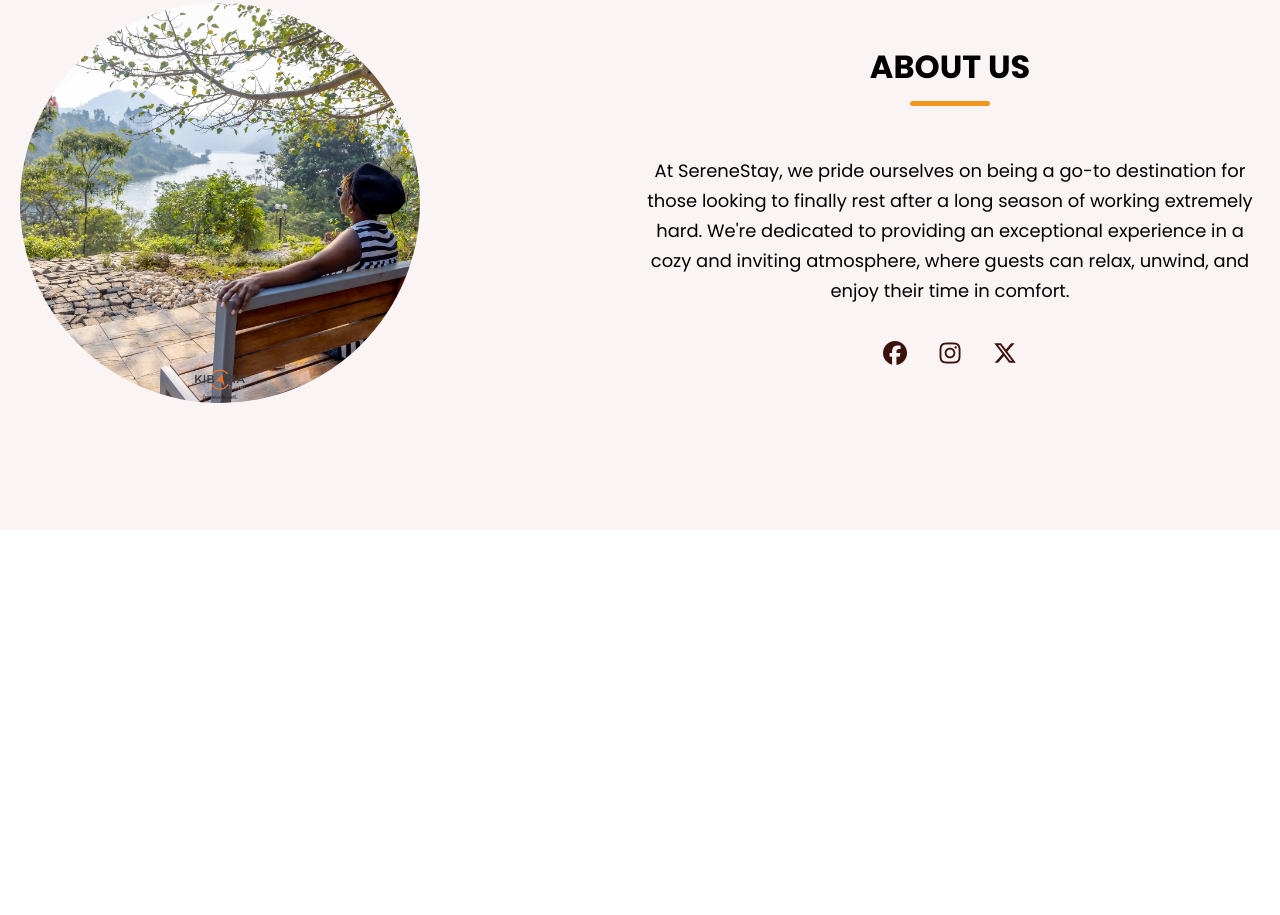
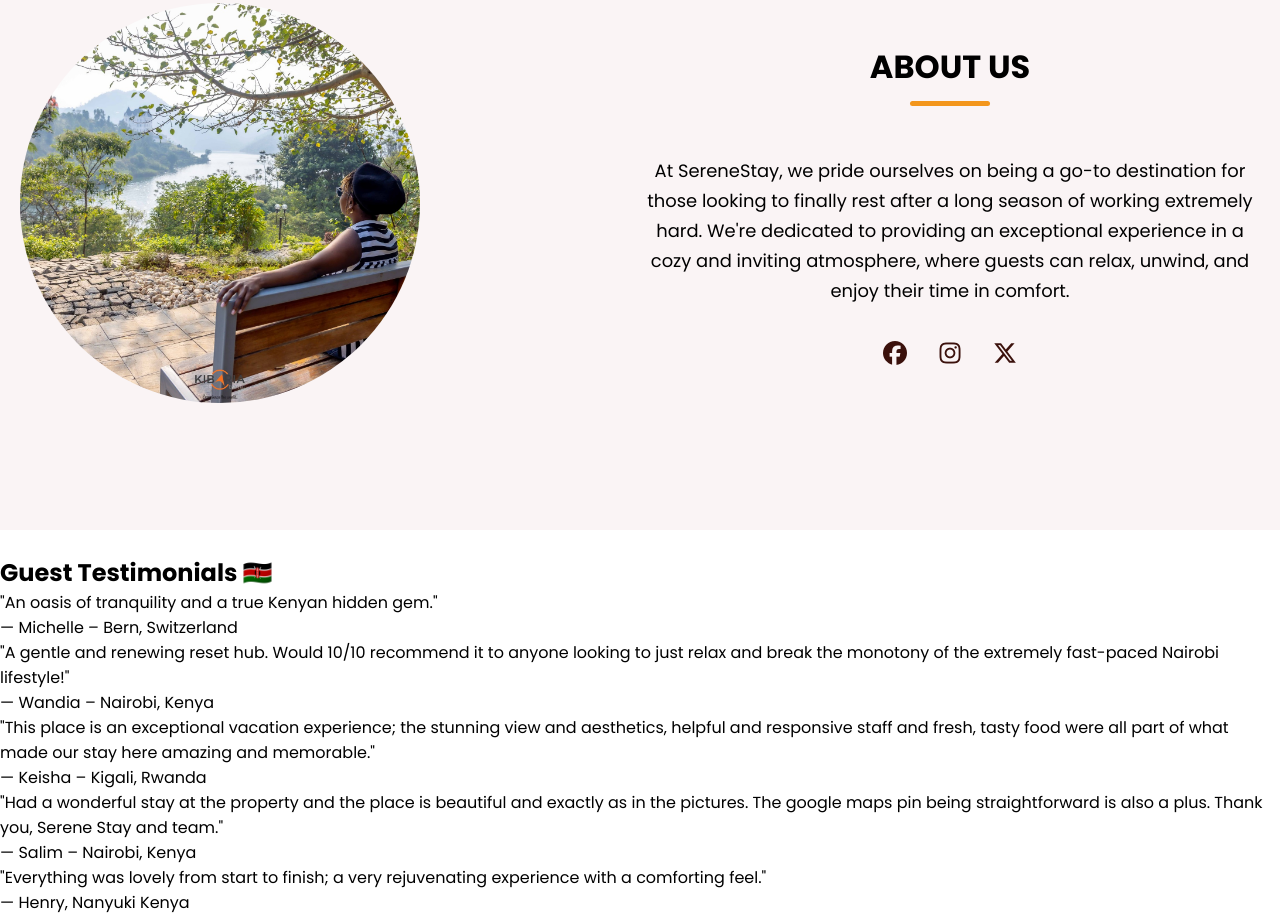
Before and after one commit to tmjoris/serenestay, a plain HTML site: page index.html in a window 1280 px wide. Shown: the part 917-1832 px from the top of the page. Before the commit the page ends 1472 px from the top, so only its background shows below. Drawn offline with Linux system fonts and the light colour scheme; a web font is replaced by a local one.

Commit message:
testimonials.html
Added a testimonials section with multiple guest reviews.

```diff
--- a/index.html
+++ b/index.html
@@ -172,5 +172,39 @@
             //Close menu when the close button is clicked
             menuCloseButton.addEventListener("click", () => menuOpenButton.click());
         </script>
+
+         <!-- Testimonials Section -->
+        <section id="testimonials">
+    <h2>Guest Testimonials 🇰🇪</h2>
+
+    <div class="testimonial-container">
+
+        <div class="testimonial-card">
+            <p>"An oasis of tranquility and a true Kenyan hidden gem."</p>
+            <p class="author">— Michelle – Bern, Switzerland</p>
+        </div>
+
+        <div class="testimonial-card">
+            <p>"A gentle and renewing reset hub. Would 10/10 recommend it to anyone looking to just relax and break the monotony of the extremely fast-paced Nairobi lifestyle!"</p>
+            <p class="author">— Wandia – Nairobi, Kenya</p>
+        </div>
+
+        <div class="testimonial-card">
+            <p>"This place is an exceptional vacation experience; the stunning view and aesthetics, helpful and responsive staff and fresh, tasty food were all part of what made our stay here amazing and memorable."</p>
+            <p class="author">— Keisha – Kigali, Rwanda</p>
+        </div>
+
+        <div class="testimonial-card">
+            <p>"Had a wonderful stay at the property and the place is beautiful and exactly as in the pictures. The google maps pin being straightforward is also a plus. Thank you, Serene Stay and team."</p>
+            <p class="author">— Salim – Nairobi, Kenya</p>
+        </div>
+
+        <div class="testimonial-card">
+            <p>"Everything was lovely from start to finish; a very rejuvenating experience with a comforting feel."</p>
+            <p class="author">— Henry, Nanyuki Kenya</p>
+        </div>
+
+    </div>
+</section>
     </body>
 </html>
```
